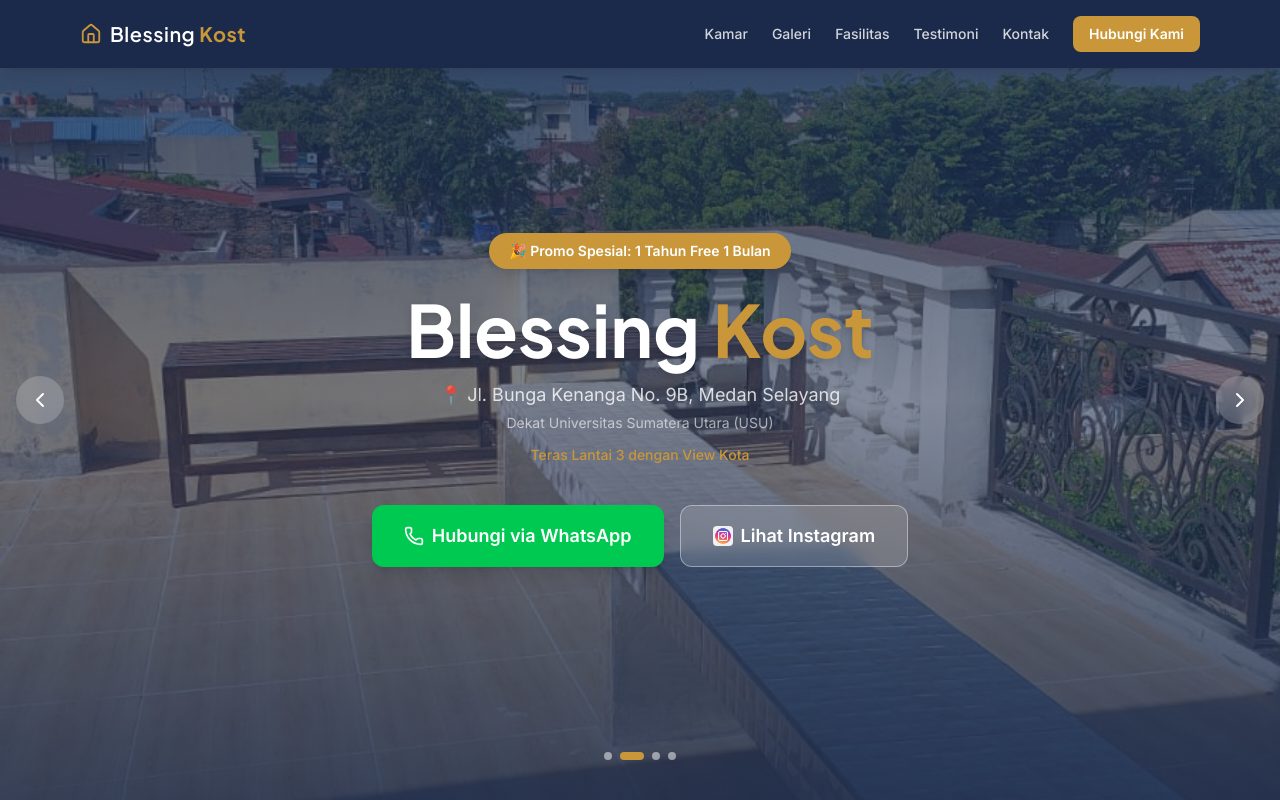
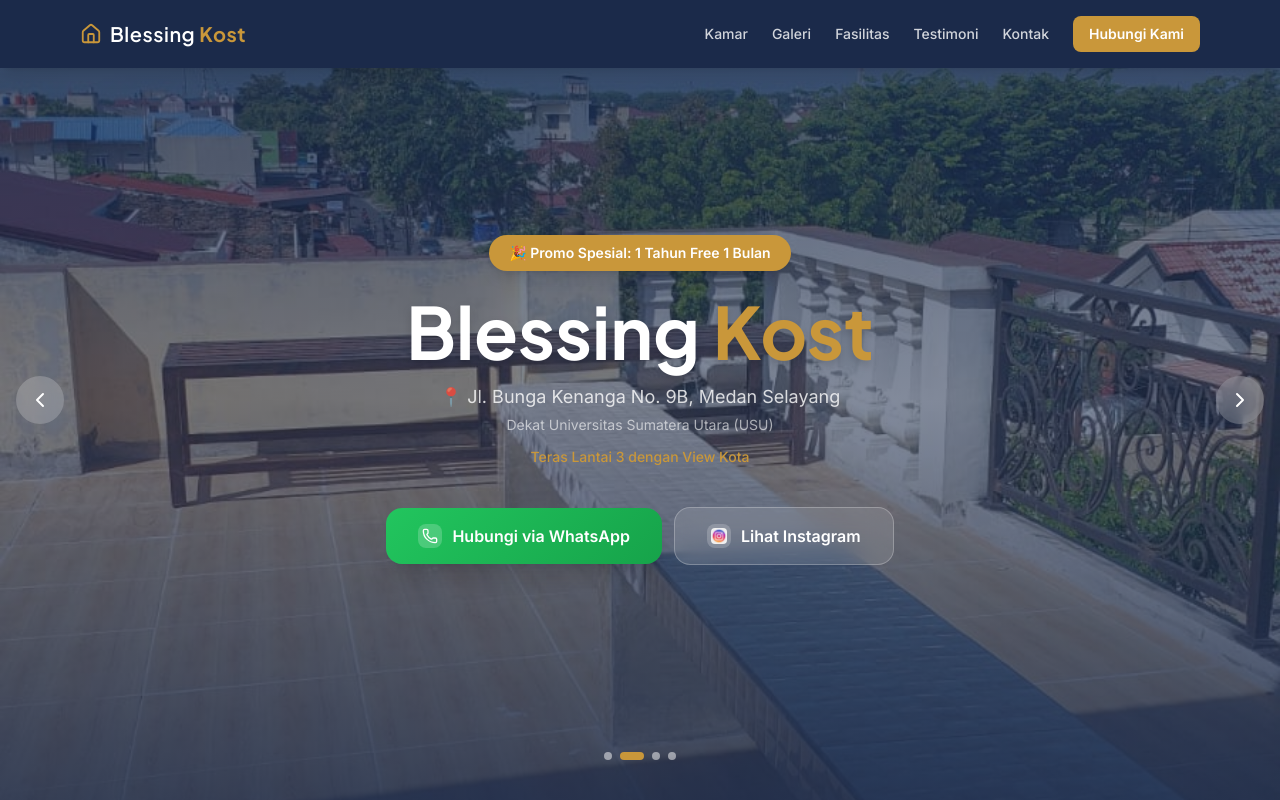
Before and after one commit to Rayzas06/BlessingKost, a React (Vite) app: page / in a window 1280 px wide. Shown: the top 800 px of the page. Built offline with nearby package versions, Linux system fonts and the light colour scheme.

Commit message:
feat: add Hero section with photo slideshow, clickable address & improved CTA buttons

```diff
--- a/src/components/public/HeroSection.jsx
+++ b/src/components/public/HeroSection.jsx
@@ -91,7 +91,12 @@ export default function HeroSection({ settings = {} }) {
           Blessing <span className="font-bold text-[#C9973A]">Kost</span>
         </h1>
 
-        <p className="text-white/80 text-lg mb-1">📍 {address}</p>
+        <a href="https://maps.google.com/?q=Jl.+Bunga+Kenanga+No.+9B,+Medan+Selayang"
+        target="_blank"
+        rel="noopener noreferrer"
+        className="inline-flex items-center gap-1 text-white/80 text-lg mb-1 transition-all duration-200 hover:text-[#C9973A] hover:underline hover:underline-offset-4 cursor-pointer"
+      >
+        📍 {address}</a>
         <p className="text-white/60 text-sm mb-3">Dekat Universitas Sumatera Utara (USU)</p>
 
         {/* Caption slide */}
@@ -100,25 +105,31 @@ export default function HeroSection({ settings = {} }) {
         </p>
 
         {/* CTA Buttons */}
-        <div className="flex flex-col sm:flex-row gap-4 justify-center">
+        <div className="flex flex-col sm:flex-row gap-3 justify-center items-center mt-2">
 
-          <a // <--- Tag <a WhatsApp yang hilang dikembalikan di sini
+          <a // <--- Tag <a WhatsApp berhasil dikembalikan
             href={waLink}
             target="_blank"
             rel="noopener noreferrer"
-            className="flex items-center justify-center gap-2 bg-green-500 hover:bg-green-600 text-white px-8 py-4 rounded-xl font-semibold text-lg transition shadow-lg"
+            className="group flex items-center justify-center gap-2.5 px-8 py-4 rounded-2xl font-semibold text-base transition-all duration-300 w-full sm:w-auto shadow-xl hover:shadow-green-500/30 hover:scale-105"
+            style={{background: 'linear-gradient(135deg, #22c55e 0%, #16a34a 100%)', color: 'white', minWidth: '210px'}}
           >
-            <Phone size={20} />
+            <div className="bg-white/20 rounded-lg p-1">
+              <Phone size={16} />
+            </div>
             Hubungi via WhatsApp
           </a>
 
-          <a // <--- Tag <a Instagram yang hilang dikembalikan di sini
+          <a // <--- Tag <a Instagram berhasil dikembalikan
             href={igUrl}
             target="_blank"
             rel="noopener noreferrer"
-            className="flex items-center justify-center gap-2 bg-white/15 hover:bg-white/25 text-white border border-white/40 px-8 py-4 rounded-xl font-semibold text-lg transition backdrop-blur-sm"
+            className="group flex items-center justify-center gap-2.5 px-8 py-4 rounded-2xl font-semibold text-base transition-all duration-300 w-full sm:w-auto hover:scale-105"
+            style={{background: 'rgba(255,255,255,0.12)', backdropFilter: 'blur(12px)', border: '1.5px solid rgba(255,255,255,0.25)', color: 'white', minWidth: '210px'}}
           >
-            <img src={IgLogo} alt="Instagram" className="w-5 h-5 rounded-sm object-cover" />
+            <div className="bg-white/20 rounded-lg p-1 flex items-center">
+              <img src={IgLogo} alt="Instagram" className="w-4 h-4 rounded-sm object-cover" />
+            </div>
             Lihat Instagram
           </a>
         </div>
```
